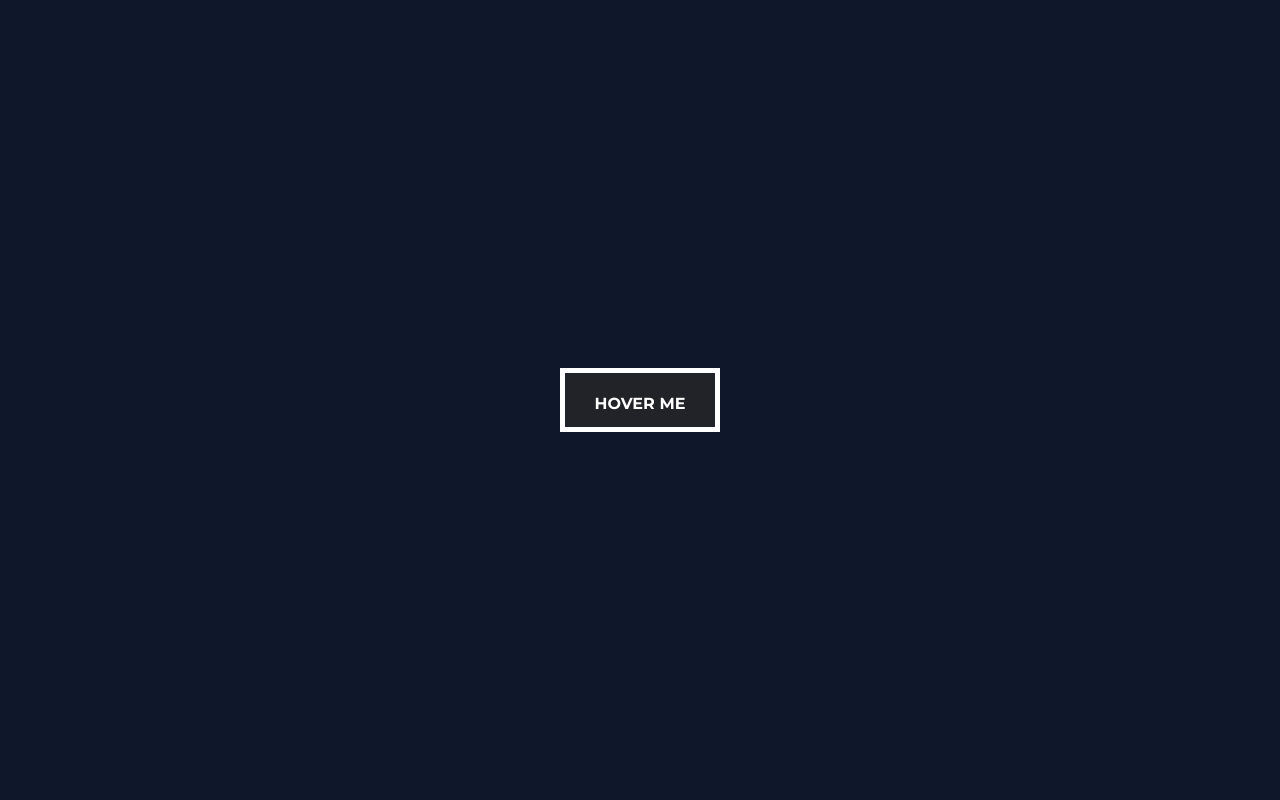
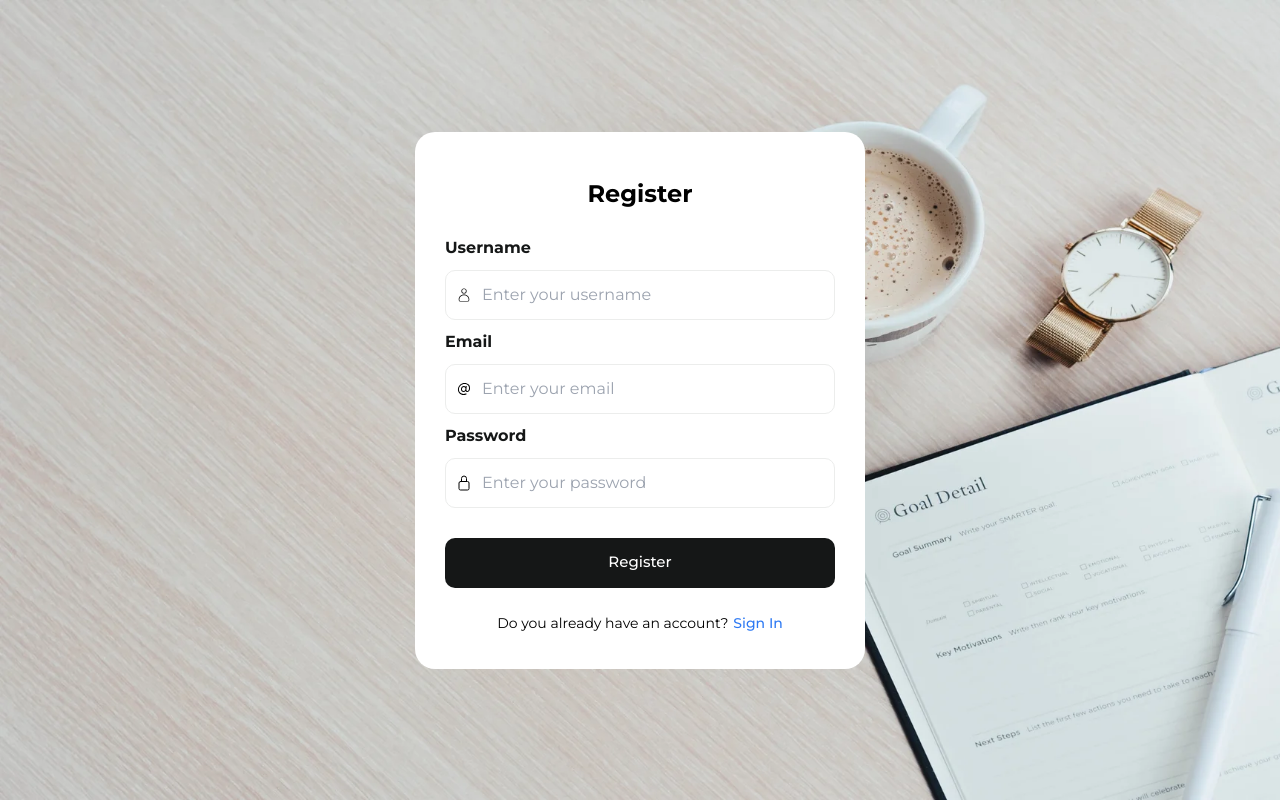
Before and after one commit to helterdev/Remember-me-app-client, a Next.js app: page / in a window 1280 px wide. Built offline with nearby package versions, Linux system fonts and the light colour scheme; no server answers.

Commit message:
#1 Corregido el bug de pagina blanca al iniciar la aplicacion

```diff
--- a/src/app/api/auth/[...nextauth]/route.ts
+++ b/src/app/api/auth/[...nextauth]/route.ts
@@ -15,6 +15,8 @@ const handler = NextAuth({
         password: { label: 'Password', type: 'password' },
       },
       async authorize(credentials, req) {
+        console.log(req.headers);
+
         const data = {
           email: credentials?.email,
           password: credentials?.password,
--- a/src/app/page.tsx
+++ b/src/app/page.tsx
@@ -1,42 +1,15 @@
-'use client';
-import { Button } from '@/components/UI/Button/Button';
-import { ButtonHome } from '@/components/UI/ButtonHome/ButtonHome';
-import Link from 'next/link';
-import { useEffect, useState } from 'react';
+import Register from "./register/page";
 
 export default function Home() {
-  const [width, setWidth] = useState<number | null>(null);
-  useEffect(() => {
-    const handleResize = () => {
-      setWidth(window.innerWidth);
-    };
 
-    window.addEventListener('resize', handleResize);
+  return (
+    <main>
+      <section
+        className={` text-black  bg-[url('/register.webp')] bg-cover bg-no-repeat`}
+      >
 
-    handleResize();
-
-    return () => {
-      window.removeEventListener('resize', handleResize);
-    };
-  }, []);
-  if (width === null) {
-    return <></>;
-  }
-  return (
-    <main className='h-screen flex justify-center items-center bg-slate-900'>
-      {width < 900 ? (
-        <div className='w-2/5'>
-          <Link href={'/register'}>
-            <Button message='Start App' type='button' />
-          </Link>
-        </div>
-      ) : (
-        <div>
-          <Link href={'/register'}>
-            <ButtonHome />
-          </Link>
-        </div>
-      )}
+        <Register />
+      </section>
     </main>
   );
 }
```
